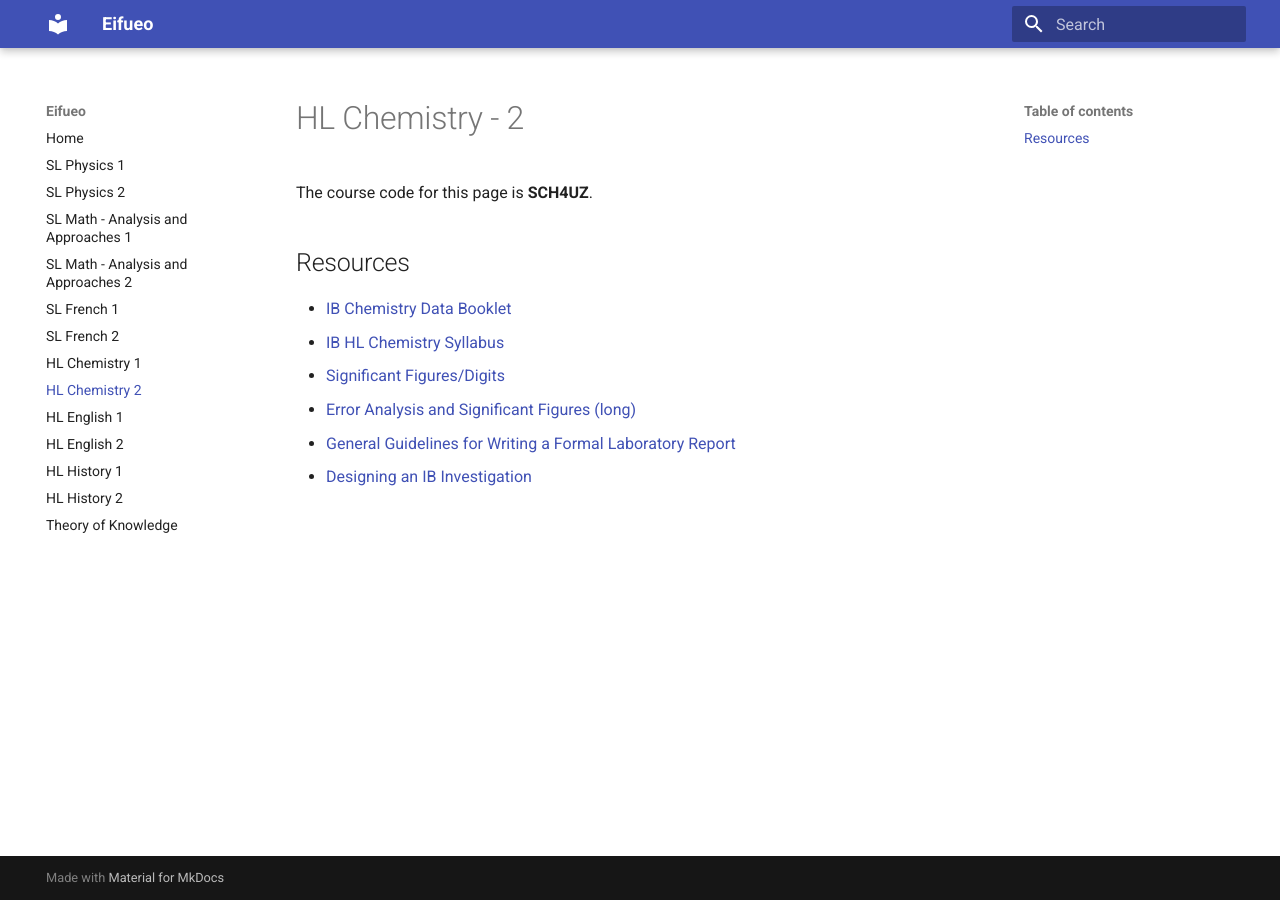
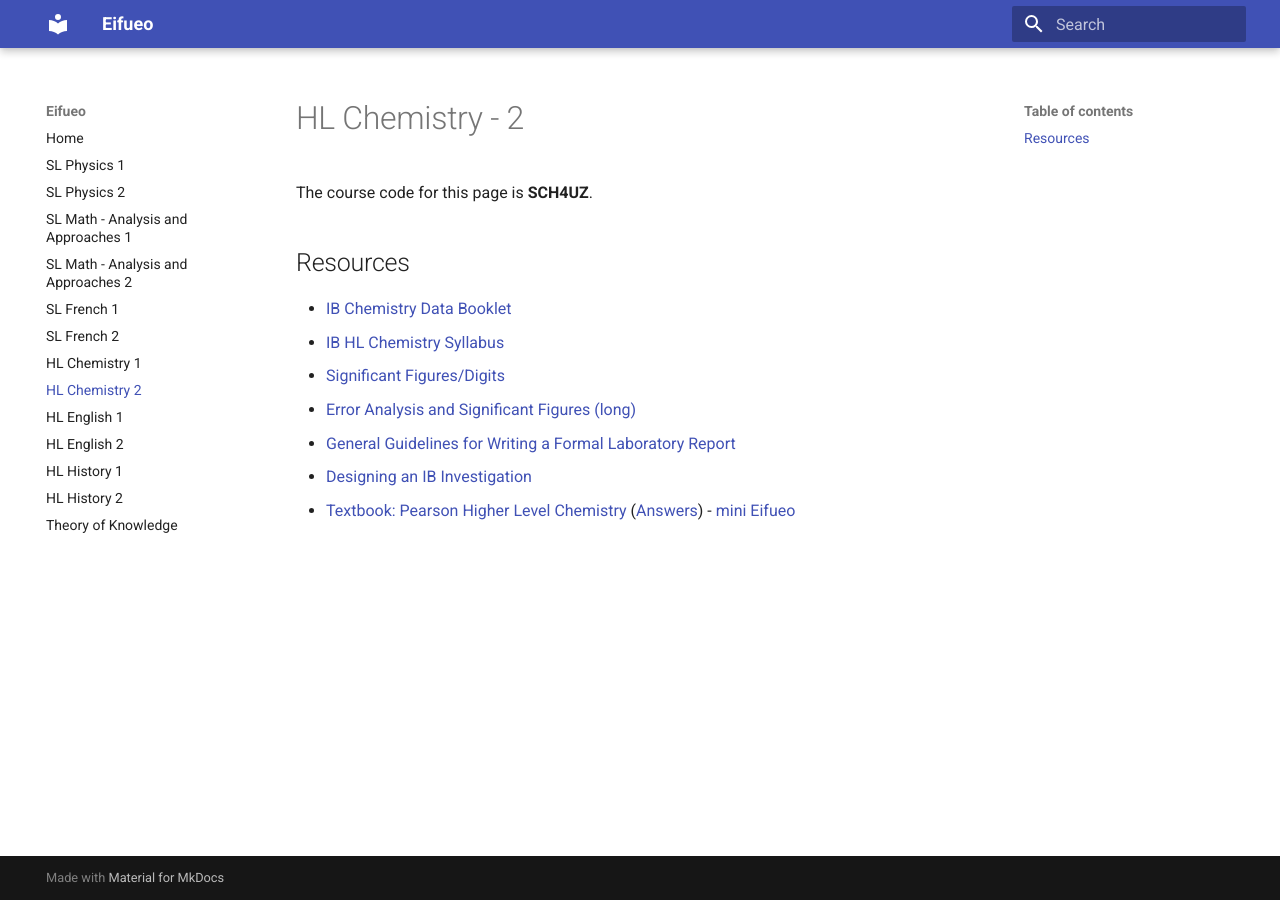
Before and after one commit to potatoeggy/eifueo, an MkDocs documentation site: the page built from docs/sch4uz.md, in a window 1280 px wide. Built offline with MkDocs 1.6.1 and Material for MkDocs 9.7.7, drawn with Linux system fonts in a browser that asks for light colours.

Commit message:
chem: Add textbooks and solutions

```diff
--- a/docs/sch4uz.md
+++ b/docs/sch4uz.md
@@ -10,3 +10,4 @@ The course code for this page is **SCH4UZ**.
  - [Error Analysis and Significant Figures (long)](/resources/g11/error-analysis-sig-figs.pdf)
  - [General Guidelines for Writing a Formal Laboratory Report](/resources/g11/lab-report-guidelines.pdf)
  - [Designing an IB Investigation](/resources/g11/designing-investigation.pdf)
+ - [Textbook: Pearson Higher Level Chemistry](/resources/g12/textbook-hl-chem.pdf) ([Answers](/resources/g12/textbook-hl-chem-answers.pdf)) - [mini Eifueo](/resources/g12/textbook-hl-chem-eifueo.pdf)
```
